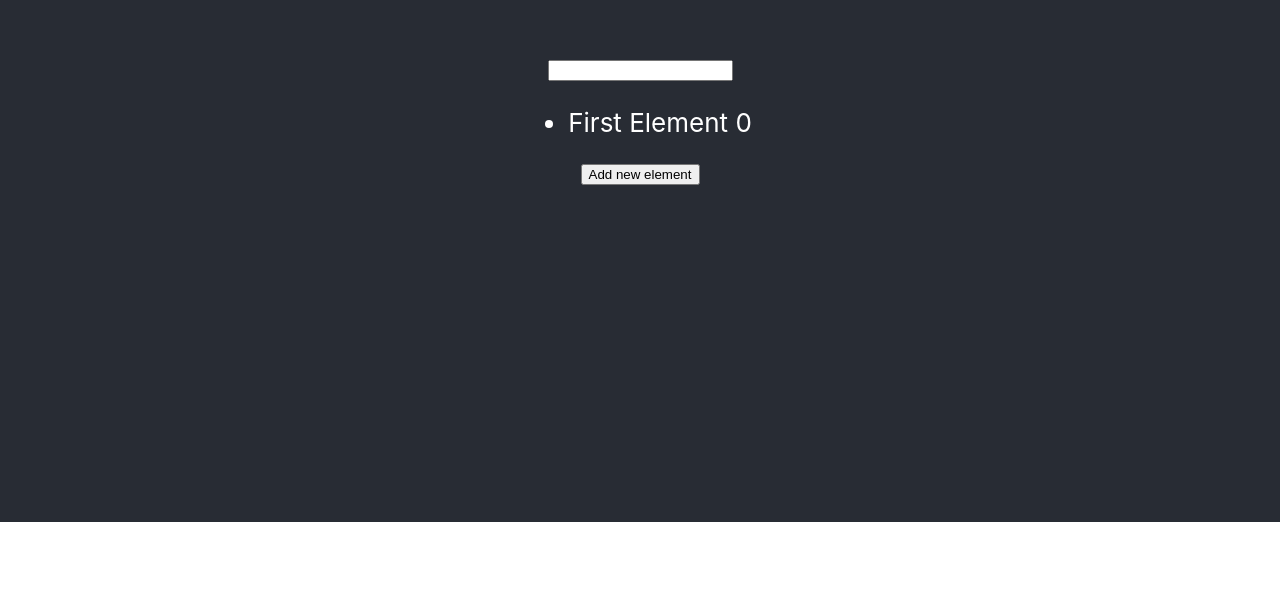
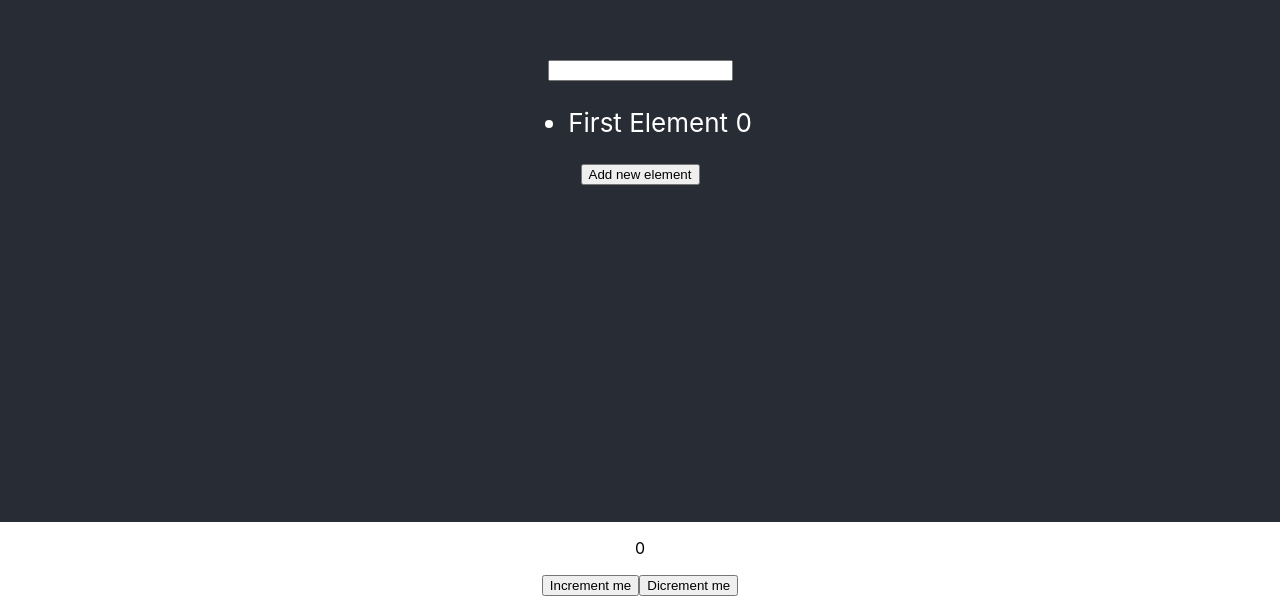
Before and after one commit to TaOleks/FirstReactComponent, a React (Create React App) app: page / in a window 1280 px wide. Shown: the part 278-874 px from the top of the page. Before the commit the page ends 800 px from the top, so only its background shows below. Built offline with nearby package versions, Linux system fonts and the light colour scheme.

Commit message:
Create CounterComponent

```diff
--- a/src/App.js
+++ b/src/App.js
@@ -1,35 +1,17 @@
 
 import './App.css';
-import {useState} from 'react';
 
+import CounterComponent from './CounterComponent';
+import ListComponent from './ListComponent';
 function App() {
-  const [input, setInput] = useState(['']) ;
-  const [item, setItem] = useState(['First Element']) ;
 
-  const onClickHandler = ()=>{
-
-    const updatedElement = [...item, input]
-    setItem(updatedElement);
-    setInput('')
-  }
-  const OnChangeHandler= (e) => {
-    const value = e.target.value;
-    setInput(value)
-  }
 
   return (
     <div className="App">
       <header className="App-header">
-        <input onChange={OnChangeHandler} value = {input}/>
-       <ul>
-          {item.map((element, index) =>(
-           <li>
-           { element} {index}
-          </li>))}
-       </ul>
-       <button onClick={onClickHandler}>Add new element</button>
-
+      <ListComponent/>
       </header>
+      <CounterComponent/>
     </div>
   );
 }
--- /dev/null
+++ b/src/CounterComponent.js
@@ -0,0 +1,21 @@
+import { useState } from "react";
+
+const CounterComponent = () => {
+const [count, setCount]= useState (0);
+// if we want to call function more than ones , we must use (prevState) - poperednij state
+const increment = ()=>{
+    setCount((prevState)=>prevState+1)
+    setCount((prevState)=>prevState+1)
+}
+
+const decrement = ()=>{
+    setCount((prevState) => prevState - 1)
+}
+    return <div>
+        <p>{count}</p>
+        <button onClick={increment}>Increment me</button>
+        <button onClick={decrement}>Dicrement me</button>
+    </div>
+}
+
+export default CounterComponent
--- /dev/null
+++ b/src/ListComponent.js
@@ -0,0 +1,36 @@
+import { useState } from "react";
+
+
+const ListComponent = ()=>{
+
+    const [input, setInput] = useState(['']) ;
+    const [item, setItem] = useState(['First Element']) ;
+
+    const onClickHandler = ()=>{
+
+      const updatedElement = [...item, input]
+      setItem(updatedElement);
+      setInput('')
+    }
+    const OnChangeHandler= (e) => {
+      const value = e.target.value;
+      setInput(value)
+    }
+
+    return(
+
+        //React.fragment
+
+        <>
+        <input onChange={OnChangeHandler} value = {input}/>
+        <ul>
+           {item.map((element, index) =>(
+            <li>
+            { element} {index}
+           </li>))}
+        </ul>
+        <button onClick={onClickHandler}>Add new element</button>
+        </>
+    )
+}
+export default ListComponent
```
